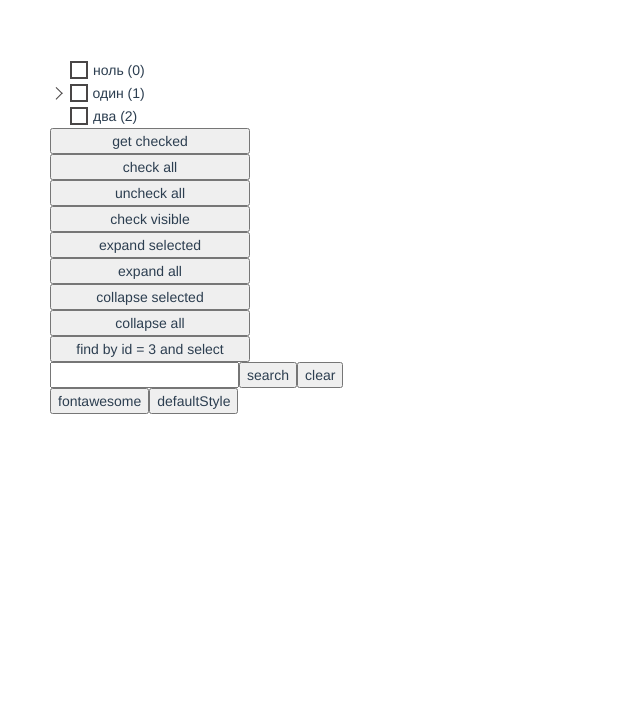
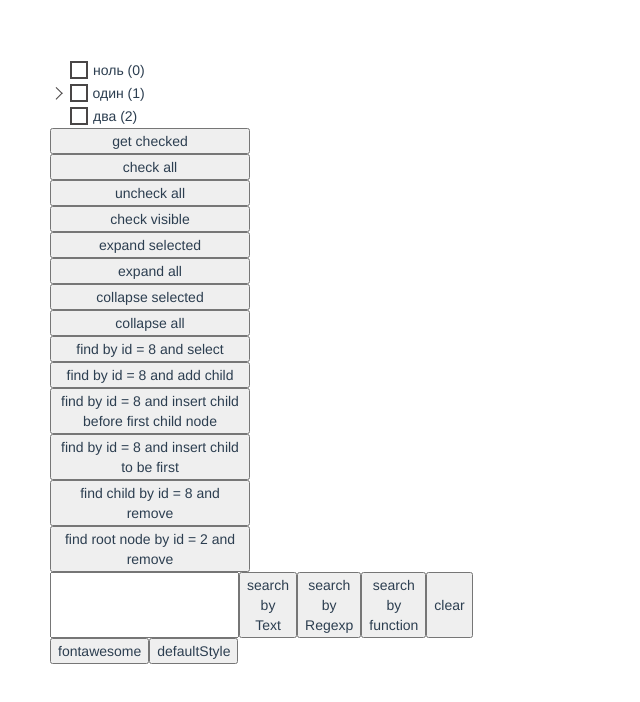
Before and after one commit to t0lik/tree-vue, a Vue app: page / in a window 1280 px wide. Shown: the top 702 px of the page, without its empty margins (0-640 px from the left). Built offline with nearby package versions, Linux system fonts and the light colour scheme.

Commit message:
chore: create and remove node methdos

```diff
--- a/src/App.vue
+++ b/src/App.vue
@@ -10,10 +10,17 @@
       <button @click="expandAll">expand all</button>
       <button @click="collapseSelectedNode">collapse selected</button>
       <button @click="collapseAll">collapse all</button>
-      <button @click="findById">find by id = 3 and select</button>
+      <button @click="findById">find by id = 8 and select</button>
+      <button @click="addChild">find by id = 8 and add child</button>
+      <button @click="insertChildAt">find by id = 8 and insert child before first child node</button>
+      <button @click="insertChild">find by id = 8 and insert child to be first</button>
+      <button @click="removeChildNode">find child by id = 8 and remove</button>
+      <button @click="removeRootNode">find root node by id = 2 and remove</button>
       <div class="search-group">
         <input v-model="searchString" />
-        <button @click="startSearch">search</button>
+        <button @click="startSearch">search by Text</button>
+        <button @click="startRegexpSearch">search by Regexp</button>
+        <button @click="startFuncSearch">search by function</button>
         <button @click="clearSearch">clear</button>
       </div>
       <div class="style-group">
@@ -56,7 +63,8 @@ export default {
         name: 'три',
         kids: [{
         id: 8,
-        name: 'восемьдесят восемь тысяч триста пятдесят два'
+        name: 'восемьдесят восемь тысяч семьсот пятьдесят два',
+        kids: []
       }, {
         id: 9,
         name: 'девять'
@@ -111,13 +119,56 @@ export default {
     },
     findById () {
       const nodeManager = this.$refs.tree.getNodeManager()
-      const foundNode = nodeManager.getById(3)
+      const foundNode = nodeManager.findOne(item => item.item.id === 8)
       nodeManager.setSelected(foundNode)
       nodeManager.showNode(foundNode)
+    },
+    addChild () {
+      const nodeManager = this.$refs.tree.getNodeManager()
+      const foundNode = nodeManager.findOne(item => item.item.id === 8)
+      foundNode.addChild({
+        id: 10,
+        name: 'десять'
+      })
+    },
+    insertChildAt () {
+      const nodeManager = this.$refs.tree.getNodeManager()
+      const foundNode = nodeManager.findOne(item => item.item.id === 8)
+      const firstChild = foundNode.children[0]
+      foundNode.insertChild({
+        id: 10,
+        name: 'десять'
+      }, firstChild)
+    },
+    insertChild () {
+      const nodeManager = this.$refs.tree.getNodeManager()
+      const foundNode = nodeManager.findOne(item => item.item.id === 8)
+      foundNode.insertChild({
+        id: 11,
+        name: 'одинадцать'
+      })
+    },
+    removeChildNode () {
+      const nodeManager = this.$refs.tree.getNodeManager()
+      const foundNode = nodeManager.findOne(item => item.item.id === 8)
+      nodeManager.removeNode(foundNode)
+    },
+    removeRootNode () {
+      const nodeManager = this.$refs.tree.getNodeManager()
+      const foundNode = nodeManager.findOne(item => item.item.id === 2)
+      nodeManager.removeNode(foundNode)
     },
     startSearch () {
       const nodeManager = this.$refs.tree.getNodeManager()
       nodeManager.filter(this.searchString)
+    },
+    startRegexpSearch () {
+      const nodeManager = this.$refs.tree.getNodeManager()
+      nodeManager.filter(new RegExp(this.searchString, 'i'))
+    },
+    startFuncSearch () {
+      const nodeManager = this.$refs.tree.getNodeManager()
+      nodeManager.filter(item => item.name.toLowerCase().indexOf(this.searchString.toLowerCase()) !== -1)
     },
     clearSearch () {
       const nodeManager = this.$refs.tree.getNodeManager()
--- a/src/components/Tree.vue
+++ b/src/components/Tree.vue
@@ -1,5 +1,6 @@
 <template>
   <div class="treevue-tree">
+    <div class="treevue-empty-search-text" v-if="!visibleItems.length && nodeManager.options.inSearch"> {{ treeOptions.emptySearchText }} </div>
     <node :options="treeOptions" :manager="nodeManager" :state="treeState" v-for="item in visibleItems" :key="item.id" :node="item" @selected="onItemSelected" :parentClasses="getNodeClasses"/>
   </div>
 </template>
@@ -32,7 +33,8 @@ export default {
         checkOnSelect: false,
         idProp: 'id_',
         nameProp: 'name',
-        childrenProp: 'children'
+        childrenProp: 'children',
+        emptySearchText: 'no nodes are found'
       }, this.options),
       nodeManager: new DefaultManager()
     }
@@ -75,5 +77,7 @@ export default {
 </script>
 
 <style scoped>
-
+.treevue-empty-search-text {
+  margin: 10px;
+}
 </style>
--- a/src/nodeManagers/defaultManager.js
+++ b/src/nodeManagers/defaultManager.js
@@ -1,6 +1,6 @@
 'use strict'
 
-function mapNodeToItem (node, parent) {
+function mapNodeToItem (node, parent = null) {
   const idProp = this.treeOptions.idProp
   const id = node[idProp] != null ? node[idProp] : this.internalLastNodeId
   this.internalLastNodeId += 1
@@ -18,6 +18,15 @@ function mapNodeToItem (node, parent) {
   }
   const children = this.getChildren(node)
   item.children = children ? children.map(x => this.mapNodeToItem(x, item)) : []
+
+  item.states.isIndeterminate = () => {
+    const isSomeChildrenChecked = item.children.some(x => x.states.checked)
+    const isAllChildrenChecked = item.children.every(x => x.states.checked)
+    return isSomeChildrenChecked && !isAllChildrenChecked
+  }
+
+  item.addChild = child => this.addChild(item, child)
+  item.insertChild = (child, beforeChild) => this.insertChild(item, child, beforeChild)
 
   return item
 }
@@ -69,17 +78,23 @@ function clearFilter () {
     item.states.filterMatched = false
   })
 }
-function filter (searchString) {
-  if(!searchString) {
+function filter (searchObject) {
+  if(!searchObject) {
     return
   }
 
   this.options.inSearch = false
+  let searchFunc = name => name.toLowerCase().indexOf(searchObject.toLowerCase()) !== -1
+  if (searchObject instanceof RegExp) {
+    searchFunc = name => searchObject.test(name)
+  } else if (isFunction(searchObject)) {
+    searchFunc = (name, item) => searchObject(item)
+  }
   this.visitAll(this.items, item => {
     item.states.filtered = false
     item.states.filterMatched = false
     const itemName = this.getName(item)
-  if (itemName.toLowerCase().indexOf(searchString.toLowerCase()) !== -1) {
+    if (searchFunc(itemName, item.item)) {
         item.states.filtered = true
         item.states.filterMatched = true
         this.visitAllParents(item, parent => {
@@ -229,6 +244,53 @@ function getChildren (node) {
   return node[childrenProp]
 }
 
+function addChild (parent, node) {
+  const nodeItem = this.mapNodeToItem(node, parent)
+  parent.children.push(nodeItem)
+}
+
+function insertChild (parent, node, beforeNode) {
+  const nodeItem = this.mapNodeToItem(node, parent)
+  if (beforeNode) {
+    const insertIndex = parent.children.indexOf(beforeNode)
+    parent.children.splice(insertIndex, 0, nodeItem)
+  } else {
+    parent.children.unshift(nodeItem)
+  }
+}
+
+function removeRootNode (items, originalItems, node) {
+  const removingIndex = items.indexOf(node)
+  items.splice(removingIndex, 1)
+  const item = node.item
+  const removingItemIndex = originalItems.indexOf(item)
+  originalItems.splice(removingItemIndex, 1)
+}
+
+function removeChildNode (parent, itemChildren, node) {
+  const removingIndex = parent.children.indexOf(node)
+  parent.children.splice(removingIndex, 1)
+  const removingItemIndex = itemChildren.indexOf(node.item)
+  itemChildren.splice(removingItemIndex, 1)
+}
+function removeNode (node) {
+  // TODO: учесть что children могут быть функцией
+  const parent = node.parent
+  if (!parent) {
+    removeRootNode(this.items, this.originalItems, node)
+    if (this.selectedNode === node) {
+      this.selectedNode = null
+    }
+    return
+  }
+  const parentItem = parent.item
+  const itemChildren = this.getChildren(parentItem)
+  removeChildNode(parent, itemChildren, node)
+  if (this.selectedNode === node) {
+    this.selectedNode = null
+  }
+}
+
 function initialize (treeOptions) {
   this.treeOptions = treeOptions
 }
@@ -239,6 +301,7 @@ function DefaultManager () {
     inSearch: false
   }
   this.selectedNode = null
+  this.originalItems = []
   this.items = []
   this.internalLastNodeId = 0
   this.initialize = initialize.bind(this)
@@ -268,8 +331,12 @@ function DefaultManager () {
   this.mapNodeToItem = mapNodeToItem.bind(this)
   this.getName = getName.bind(this)
   this.getChildren = getChildren.bind(this)
+  this.addChild = addChild.bind(this)
+  this.insertChild = insertChild.bind(this)
+  this.removeNode = removeNode.bind(this)
 
   this.setNodes = function (nodes) {
+    this.originalItems = nodes
     this.items = nodes.map(x => this.mapNodeToItem(x))
   }.bind(this)
 }
```
Lines whose indentation alone changed are shown as unchanged.
